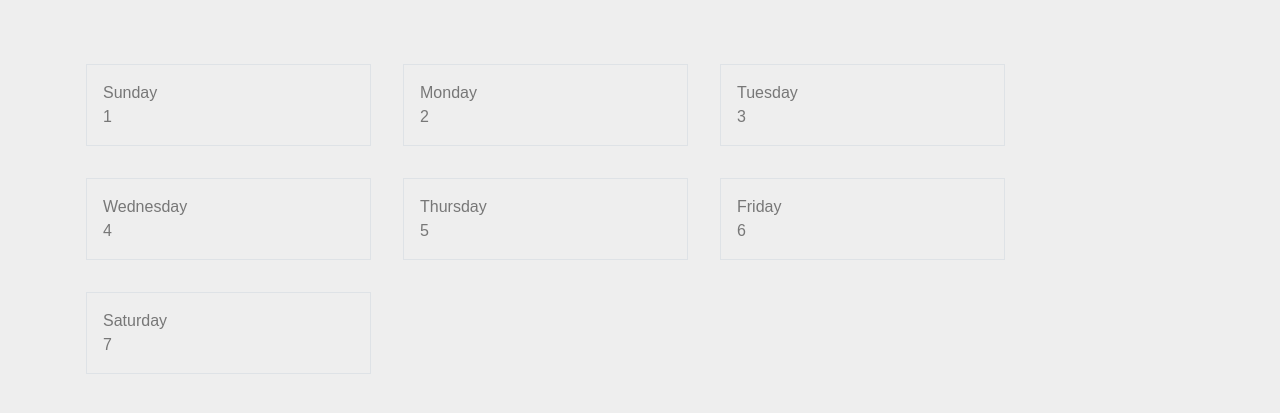
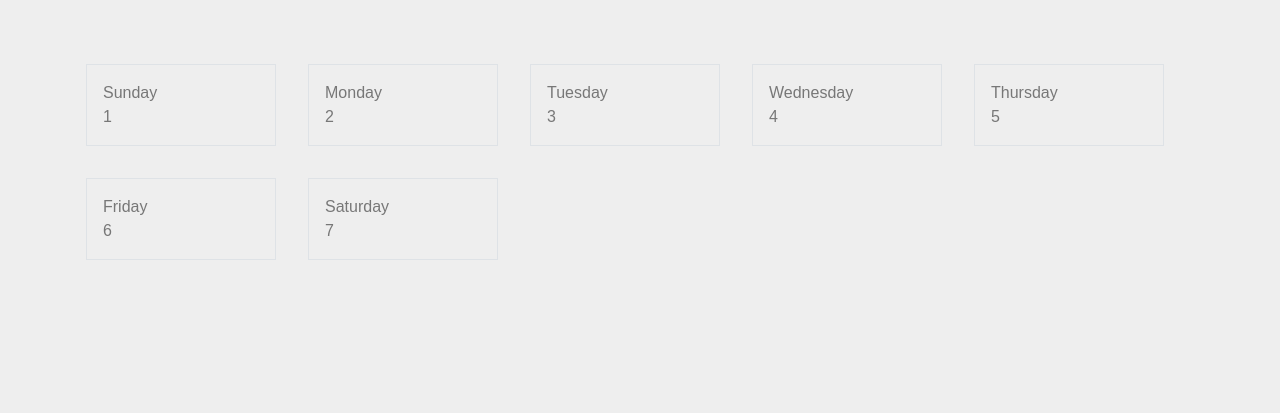
Before and after one commit to linduff/flashcards, a Flask app: page /deck/1 in a window 1280 px wide. Shown: the part 54-467 px from the top of the page. Run offline with Flask 3, Linux system fonts and the light colour scheme.

Commit message:
Fixed deck text colors

```diff
--- a/static/style.css
+++ b/static/style.css
@@ -4,4 +4,7 @@ body {
     color: #777777;
 }
 
-a { color: inherit; }
+a, a:hover {
+    color: inherit;
+    text-decoration: none;
+}
--- a/templates/deck.html
+++ b/templates/deck.html
@@ -5,7 +5,7 @@
     <meta name="viewport" content="width=device-width,initial-scale=1">
     <link href="https://cdn.jsdelivr.net/npm/bootstrap@5.0.2/dist/css/bootstrap.min.css" rel="stylesheet" integrity="sha384-EVSTQN3/azprG1Anm3QDgpJLIm9Nao0Yz1ztcQTwFspd3yD65VohhpuuCOmLASjC" crossorigin="anonymous">
     <!-- <link rel="shortcut icon" href="{{ url_for('static', filename='favicon.ico') }}"> -->
-    <link rel="stylesheet" href="static/style.css">
+    <link rel="stylesheet" href="../static/style.css">
     <script src=""></script>
     <body>
         <div class="container">
@@ -23,7 +23,7 @@
             </nav>
             <div class="row my-5">
                 {% for card in cards %}
-                <div class="col-sm-3 m-3 p-3 border">
+                <div class="col-6 col-sm-2 m-3 p-3 border" id="cards">
                     <div>{{card.card_front}}</div>
                     <div>{{card.card_back}}</div>
                 </div>
--- a/templates/home.html
+++ b/templates/home.html
@@ -43,12 +43,11 @@
                 <div class="modal-body">
                     <form method="POST" action="{{ url_for('homePage') }}">
                         <div class="mb-3 mt-3">
-                          <input type="name" class="form-control" id="deck_name" placeholder="Name" name="deck_name">
+                            <input type="name" class="form-control" id="deck_name" placeholder="Name" name="deck_name">
                         </div>
                         <button type="submit" class="btn btn-danger" data-bs-dismiss="modal">Submit</button>
-                      </form>
+                    </form>
                 </div>
-
             </div>
             </div>
         </div>
```
